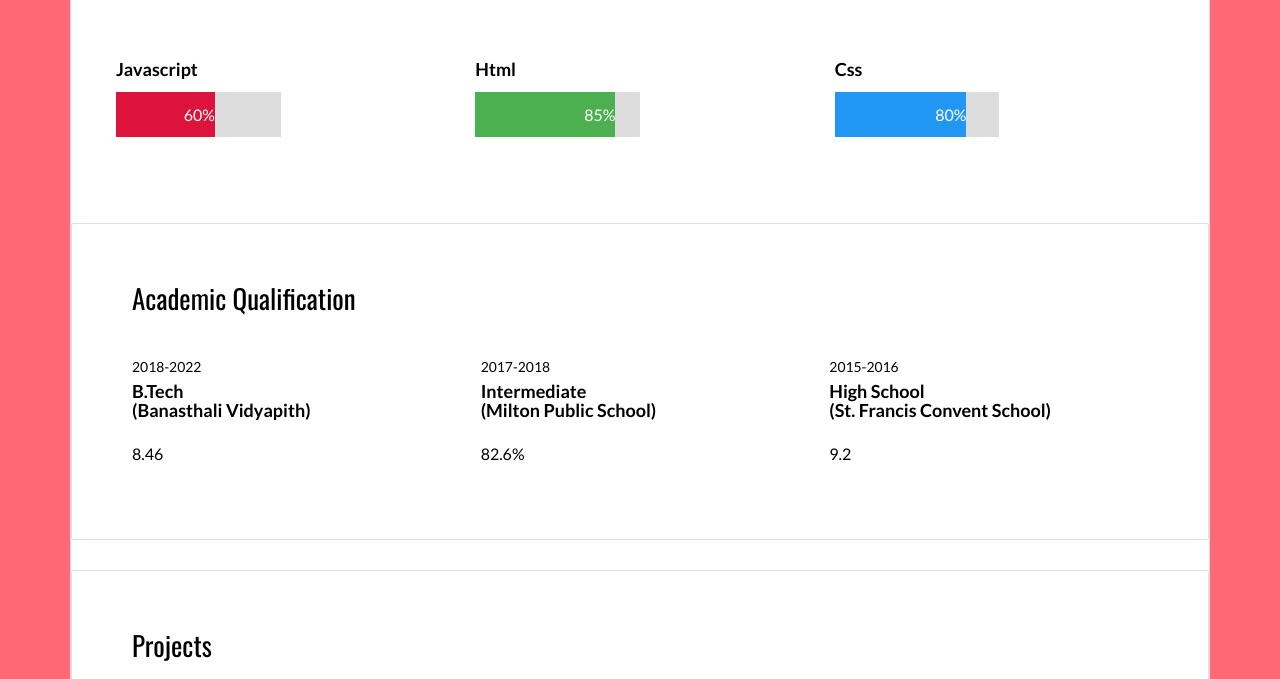
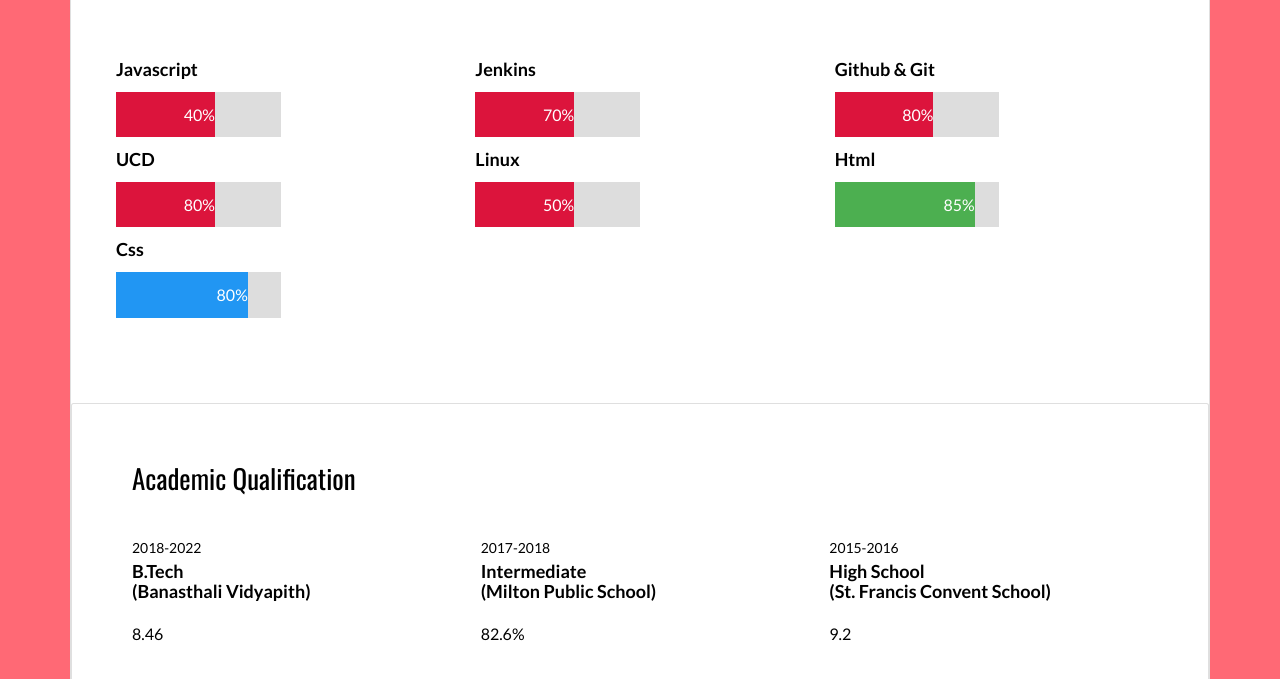
Before and after one commit to mansi332009/Portfolio-Website, a plain HTML site: page index.html in a window 1280 px wide. Shown: the part 1018-1697 px from the top of the page. Drawn offline with nearby package versions, Linux system fonts and the light colour scheme.

Commit message:
Update index.html
adding new skills

```diff
--- a/index.html
+++ b/index.html
@@ -114,7 +114,35 @@
               <div class="col-md-4">
                 <h3 class="h5">Javascript</h3>
               			<div class="container1">
-					<div class="skills js">60%</div>
+					<div class="skills js">40%</div>
+						</div>
+
+			  </div>
+		  <div class="col-md-4">
+                <h3 class="h5">Jenkins</h3>
+              			<div class="container1">
+					<div class="skills js">70%</div>
+						</div>
+
+			  </div>
+		  <div class="col-md-4">
+                <h3 class="h5">Github & Git</h3>
+              			<div class="container1">
+					<div class="skills js">80%</div>
+						</div>
+
+			  </div>
+		  <div class="col-md-4">
+                <h3 class="h5">UCD</h3>
+              			<div class="container1">
+					<div class="skills js">80%</div>
+						</div>
+
+			  </div>
+		  <div class="col-md-4">
+                <h3 class="h5">Linux</h3>
+              			<div class="container1">
+					<div class="skills js">50%</div>
 						</div>
 
 			  </div>
```
